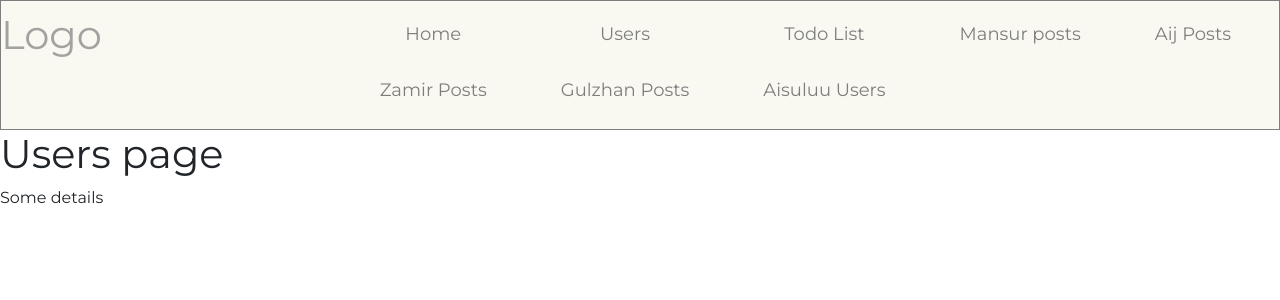
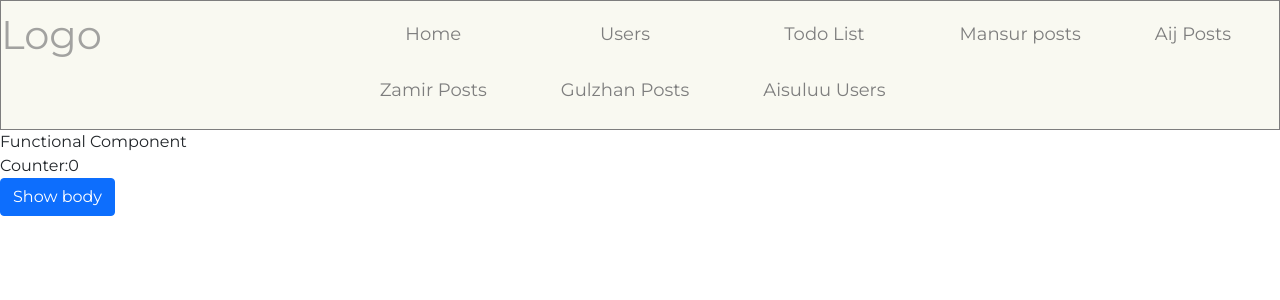
Before and after one commit to Codify-Js/react-project, a React (Create React App) app: page /users in a window 1280 px wide. Shown: the top 300 px of the page. Built offline with nearby package versions, Linux system fonts and the light colour scheme; no server answers.

Commit message:
add-hooks

```diff
--- /dev/null
+++ b/src/containers/MansurPosts/hooks/MansurPostsComp.jsx
@@ -0,0 +1,47 @@
+import  React,{ useState,useEffect } from 'react';
+import { Button } from 'react-bootstrap';
+import axios from 'axios'
+import PostsList from '../../MansurPosts/PostsList';
+const API_URL = 'https://jsonplaceholder.typicode.com';
+
+const MansurPostsComp = () => {
+  const [showButton,setShowButton] = useState(false)
+  const [counter,setCounter] = useState(0)
+  const [posts,setPosts] = useState([])
+
+  useEffect(() => {
+      console.log('triggered')
+    axios.get(`${API_URL}/posts`)
+      .then((response) => {
+        setPosts(response.data)
+      })
+  },[])
+
+  const handleShowBodyBtn = () => {
+      setShowButton(!showButton)
+      setCounter(counter + 1)
+      console.log('counter',counter);
+  }
+  const handlePostClick = (id) => {
+      console.log('postId',id);
+  }
+
+  console.log('showButton',showButton)
+  const buttonText = showButton ? 'Hide Body' : 'Show body'
+    return(
+        <div  className="post-container">
+            <div className="post-container_header">
+                Functional Component
+            </div>
+            <div>
+                Counter:{counter}
+            </div>
+            <Button onClick={handleShowBodyBtn}>{buttonText}</Button>
+            {showButton && (
+                 <PostsList list={posts} onChange={handlePostClick}/>
+            )}
+        </div>
+    )
+}
+
+export default MansurPostsComp
--- a/src/index.js
+++ b/src/index.js
@@ -9,6 +9,7 @@ import AijPostsContainer from './containers/AijPosts/AijPosts';
 import GulzhanPostsContainer from './containers/GulzhanPosts/GulzhanPostsContainer';
 import MansurPostsContainer from './containers/MansurPosts/MansurPosts';
 import AisuluuUsers from './containers/AisuluuUsers/AisuluuUsers'
+import MansurPostsComp from './containers/MansurPosts/hooks/MansurPostsComp';
 import App from './App';
 
 import './index.css';
@@ -22,7 +23,7 @@ ReactDOM.render(
           <Route path=":itemId" element={<TodoItemComponent />} />
         </Route>
 
-        <Route path="users" element={<UsersContainer/>} />
+        <Route path="users" element={<MansurPostsComp/>} />
         <Route path="aijposts" element={<AijPostsContainer/>} />
         <Route path="mansur-posts" element={<MansurPostsContainer/>} />
         <Route path="zamir-posts" element={<ZamirPostsContainer/>} />
```
